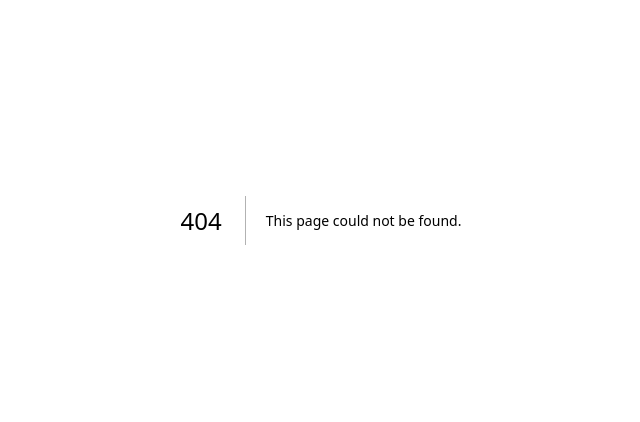
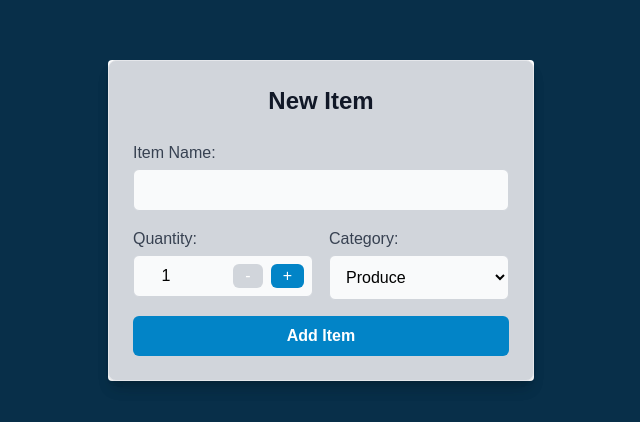
Before and after one commit to BryanTeruel/cprg306-assignments, a Next.js app: page /week-5 in a window 1280 px wide. Before the commit this address had no page. Shown: the part 180-602 px from the top of the page, without its empty margins (319-959 px from the left). Built offline with nearby package versions, Linux system fonts and the light colour scheme.

Commit message:
week 5
forms

```diff
--- a/app/page.js
+++ b/app/page.js
@@ -14,6 +14,9 @@ export default function Home() {
         <li>
           <Link href={"./week-4"}>Week 4 Assignment</Link>
         </li>
+        <li>
+          <Link href={"./week-5"}>Week 5 Assignment</Link>
+        </li>
       </ul>
     </main>
   );
--- /dev/null
+++ b/app/week-5/new-item.js
@@ -0,0 +1,121 @@
+"use client";
+import { useState } from "react";
+
+export function NewItem() {
+  const [name, setName] = useState("");
+  const [quantity, setQuantity] = useState(1);
+  const [category, setCategory] = useState("Produce");
+
+  const increment = () => {
+    if (quantity < 20) {
+      setQuantity(quantity + 1);
+    }
+  };
+
+  const decrement = () => {
+    if (quantity > 1) {
+      setQuantity(quantity - 1);
+    }
+  };
+
+  const handleSubmit = (event) => {
+    event.preventDefault();
+
+    const newItem = {
+      name,
+      quantity,
+      category,
+    };
+
+    console.log(newItem);
+    alert(
+      `Added item: ${newItem.name}, quantity: ${newItem.quantity}, category: ${newItem.category}`
+    );
+
+    setName("");
+    setQuantity(1);
+    setCategory("Produce");
+  };
+
+  const handleNameChange = (event) => {
+    setName(event.target.value);
+  };
+
+  const handleCategoryChange = (event) => {
+    setCategory(event.target.value);
+  };
+
+  return (
+    <div className="w-full max-w-md bg-gray-300 p-6 rounded-lg shadow-lg border border-gray-200">
+      <h1 className="text-2xl text-gray-900 font-semibold text-center mb-6">
+        New Item
+      </h1>
+      <form onSubmit={handleSubmit} className="space-y-4">
+        <label className="block">
+          <span className="text-gray-700 font-medium">Item Name:</span>
+          <input
+            required
+            onChange={handleNameChange}
+            value={name}
+            className="mt-1 p-2 w-full rounded-md border border-gray-300 text-black bg-gray-50 focus:outline-none focus:ring-2 focus:ring-sky-400"
+          />
+        </label>
+        <div className="flex gap-4">
+          <div className="flex-1">
+            <span className="text-gray-700 font-medium">Quantity:</span>
+            <div className="flex items-center bg-gray-50 p-2 rounded-md border border-gray-300 mt-1 justify-between">
+              <span className="text-black w-12 text-center">{quantity}</span>
+              <div className="flex space-x-2">
+                <button
+                  type="button"
+                  onClick={decrement}
+                  disabled={quantity === 1}
+                  className="px-3 text-base bg-sky-600 hover:bg-sky-500 active:bg-sky-700 disabled:bg-gray-300 text-white rounded-md transition"
+                >
+                  -
+                </button>
+                <button
+                  type="button"
+                  onClick={increment}
+                  disabled={quantity === 20}
+                  className="px-3 text-base bg-sky-600 hover:bg-sky-500 active:bg-sky-700 disabled:bg-gray-300 text-white rounded-md transition"
+                >
+                  +
+                </button>
+              </div>
+            </div>
+          </div>
+
+          <div className="flex-1">
+            <span className="text-gray-700 font-medium">Category:</span>
+            <select
+              required
+              onChange={handleCategoryChange}
+              value={category}
+              className="mt-1 p-3 w-full rounded-md border border-gray-300 text-black bg-gray-50 focus:outline-none focus:ring-2 focus:ring-sky-400"
+            >
+              <option value="Produce">Produce</option>
+              <option value="Dairy">Dairy</option>
+              <option value="Bakery">Bakery</option>
+              <option value="Meat">Meat</option>
+              <option value="Frozen Foods">Frozen Foods</option>
+              <option value="Canned Goods">Canned Goods</option>
+              <option value="Dry Goods">Dry Goods</option>
+              <option value="Beverages">Beverages</option>
+              <option value="Snacks">Snacks</option>
+              <option value="Household">Household</option>
+              <option value="Other">Other</option>
+            </select>
+          </div>
+        </div>
+
+        <button
+          type="submit"
+          className="w-full py-2 px-4 bg-sky-600 hover:bg-sky-500 active:bg-sky-700 text-white font-semibold rounded-md transition"
+        >
+          Add Item
+        </button>
+      </form>
+    </div>
+  );
+}
--- /dev/null
+++ b/app/week-5/page.js
@@ -0,0 +1,11 @@
+import { NewItem } from "./new-item";
+
+export default function Page() {
+  return (
+    <div className="flex items-center justify-center h-screen bg-sky-950">
+      <div className="bg-white w-max rounded shadow-lg">
+        <NewItem />
+      </div>
+    </div>
+  );
+}
```
